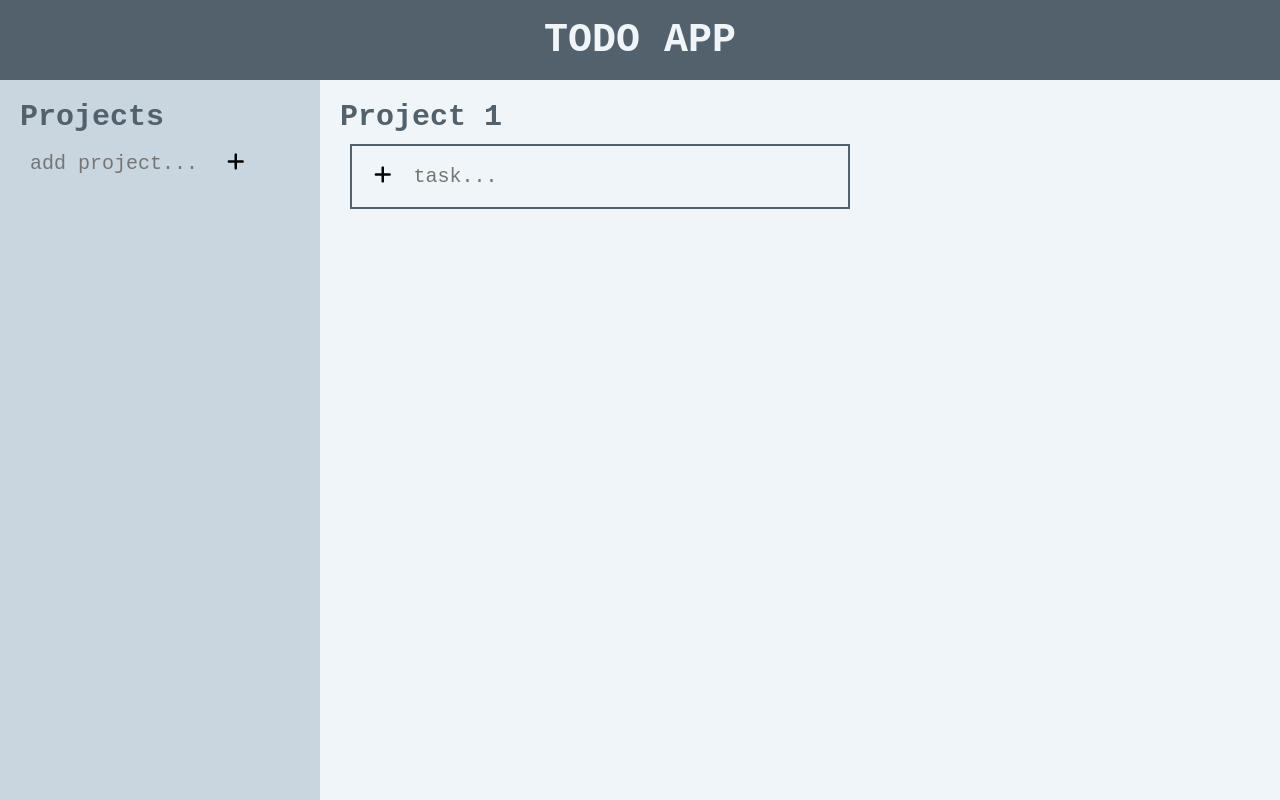
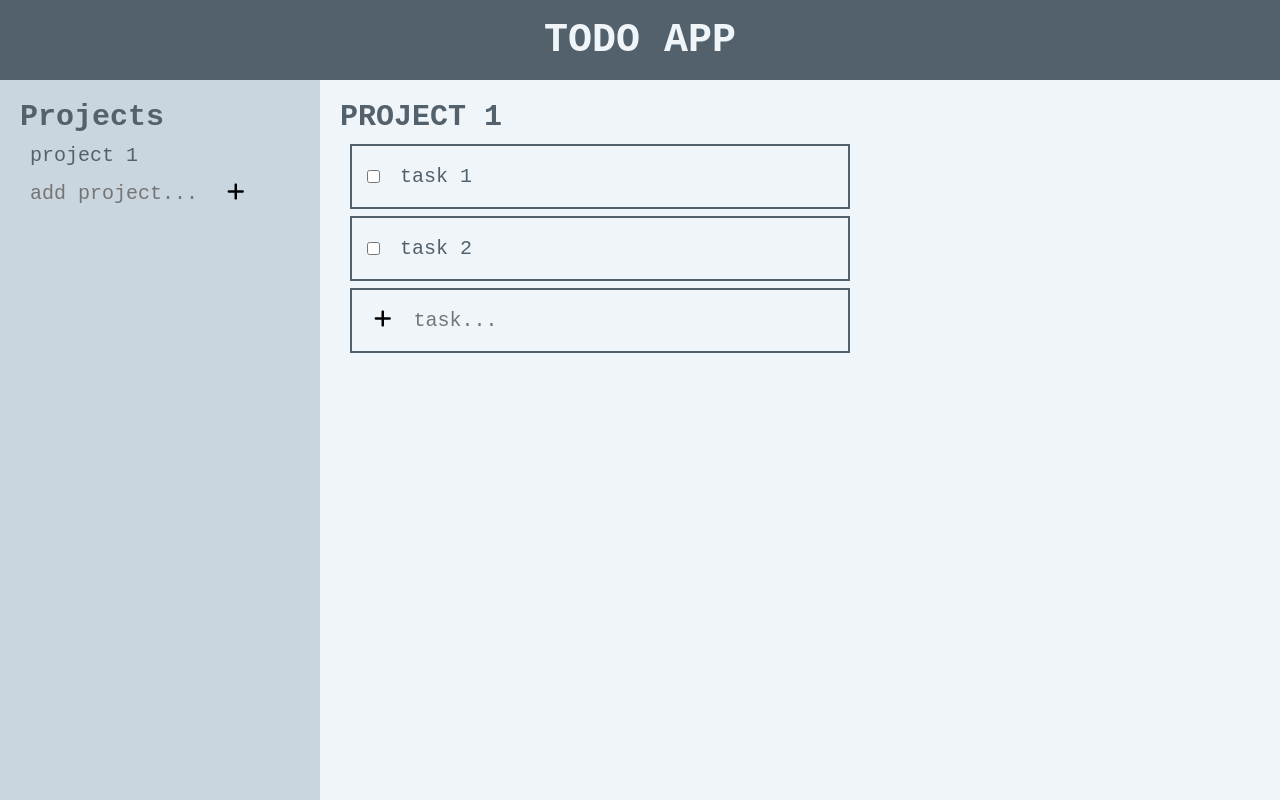
Before and after one commit to TLGuzmanDev/todo-app, a website built with webpack: page dist/index.html in a window 1280 px wide. Built offline with nearby package versions, Linux system fonts and the light colour scheme.

Commit message:
added functionality to load project items when clicked.

```diff
--- a/src/dom.js
+++ b/src/dom.js
@@ -1,9 +1,22 @@
-//
+import { getLocalProjects } from './index'
 
-function addProject(project) {
+function addProject(project, index) {
   const projectEle = document.createElement('li');
-  projectEle.textContent = project.getTitle();
+  const title = document.createElement('h3');
+  title.textContent = project.getTitle();
+  projectEle.value = index;
+  projectEle.appendChild(title);
   document.querySelector('#project-list').appendChild(projectEle);
+  addProjectEvent(projectEle);
+}
+
+function addProjectEvent(element) {
+  let projectList = getLocalProjects();
+  element.addEventListener('click', () => {
+    let index = +element.value;
+    selectProject(projectList[index]);
+    console.log('selected project: ' + projectList[index].getTitle());
+  });
 }
 
 function addTodo(todo) {
@@ -14,11 +27,45 @@ function addTodo(todo) {
   title.textContent = todo.getTitle();
   todoEle.appendChild(checkbox);
   todoEle.appendChild(title);
-
   document.querySelector('#todo-list').appendChild(todoEle);
 }
+
+function addTodoToProject(todo) {
+  let projectList = getLocalProjects();
+  let title = document.querySelector('#todo-title').textContent;
+  for (let project of projectList) {
+    if(project.getTitle().toUpperCase() === title) {
+      project.addTodo(todo);
+      console.log(`add ${todo.getTitle()} to ${project.getTitle()}`);
+    }
+  }
+}
+
+function loadTodoList(project) {
+  for (let todo of project.getTodoList()) {
+    addTodo(todo);
+  }
+}
+
+function selectProject(project) {
+  clearList();
+  setTodoTitle(project.getTitle());
+  loadTodoList(project);
+}
+
+function setTodoTitle(title) {
+  document.querySelector('#todo-title').textContent = title.toUpperCase();
+}
+
+function clearList() {
+  document.querySelector('#todo-list').textContent = '';
+}
+
 
 export {
   addProject,
   addTodo,
+  loadTodoList,
+  selectProject,
+  addTodoToProject,
 };
--- a/src/index.js
+++ b/src/index.js
@@ -1,34 +1,45 @@
 import {Todo} from './todo';
 import {Project} from './project'
-import {addProject, addTodo} from './dom'
+import {addProject, addTodo, selectProject, addTodoToProject} from './dom'
+
 
 let localProjects = [];
 
-let todo = Todo('title', 'des', 'due', 'p');
-let todo2 = Todo('title2', 'des2', 'due2', 'p2');
-let todoList = [];
-todoList.push(todo);
-todoList.push(todo2);
+let project = Project('project 1', []);
+let todo = Todo('task 1', 'des', 'due', 'p');
+let todo2 = Todo('task 2', 'des2', 'due2', 'p2');
+project.addTodo(todo);
+project.addTodo(todo2);
+localProjects.push(project);
+
+addProject(localProjects[0], 0);
+selectProject(localProjects[0]);
 
 
 document.querySelector('#submit-project').addEventListener('click', (e) => {
   let title = document.querySelector('#project-input').value;
   if (title) {
     let project = Project(title, []);
-    addProject(project);
+    addProject(project, localProjects.length);
     localProjects.push(project);
   }
   document.querySelector('#add-project').reset();
   e.preventDefault();
 });
 
-
 document.querySelector('#submit-todo').addEventListener('click', (e) => {
   let title = document.querySelector('#title-input').value;
   if (title) {
     let todo = Todo(title);
     addTodo(todo);
+    addTodoToProject(todo);
   }
   document.querySelector('#add-todo').reset();
   e.preventDefault();
 });
+
+function getLocalProjects() {
+  return localProjects;
+}
+
+export { getLocalProjects };
```
Also changed, not shown: dist/index.html, dist/scripts/main.js, dist/styles/main.css.
